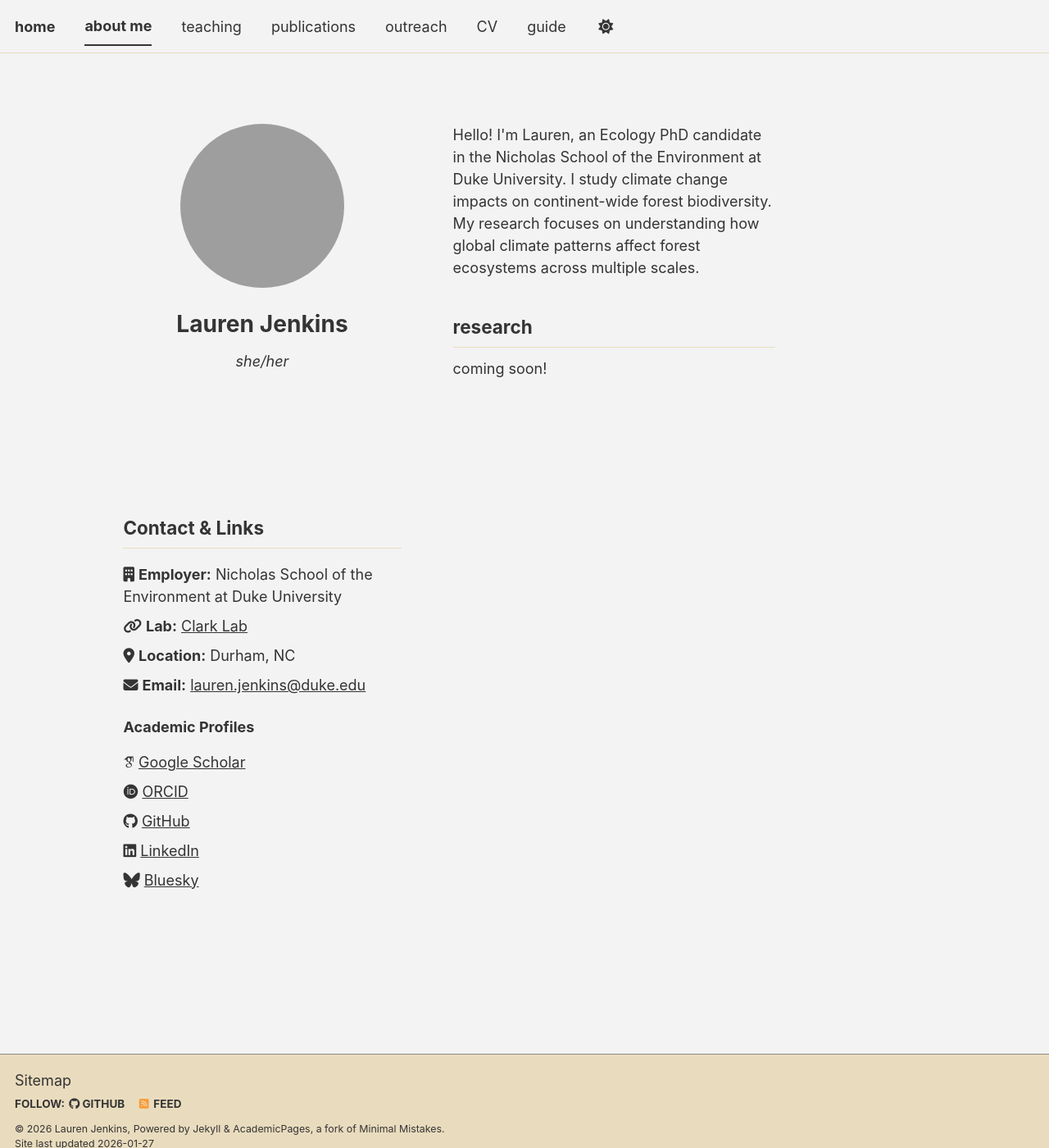
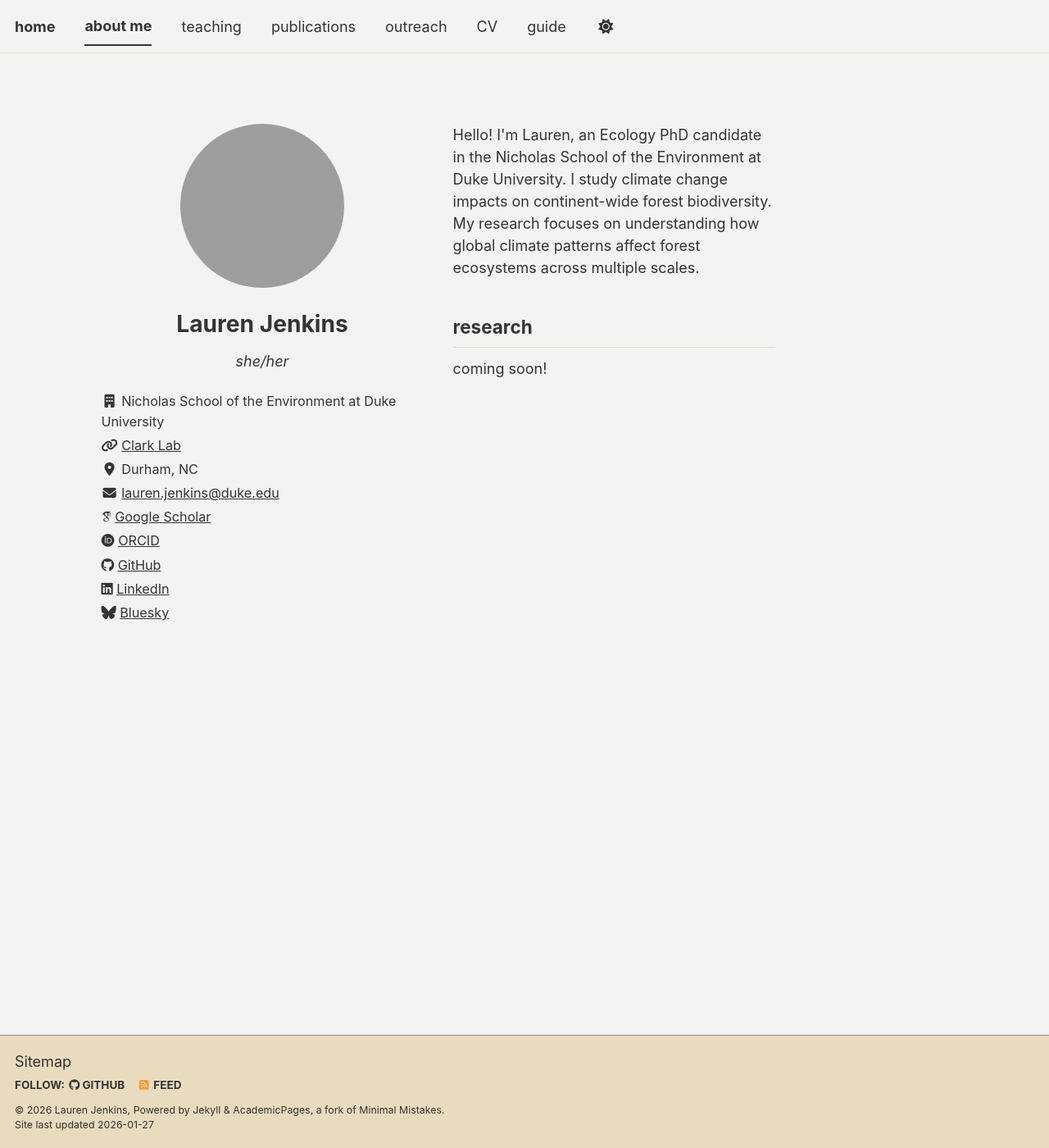
Before and after one commit to jenkinslauren/jenkinslauren.github.io, a Jekyll site: the page built from _pages/about.md, in a window 1280 px wide and 1400 px high. Shown: the whole window at 82% size. Built offline with Jekyll 4.4.1, drawn with Linux system fonts in a browser that asks for light colours; some web fonts are replaced; a script bundle is joined from its source files by our own code; library files that are not in the unit come from our copies; grey boxes are pictures that could not be loaded.

Commit message:
Update about.md

```diff
--- a/_pages/about.md
+++ b/_pages/about.md
@@ -10,6 +10,19 @@ author_profile: false
     <img src="/images/LJ_profile.JPG" alt="Lauren Jenkins" style="width: 200px; height: 200px; border-radius: 50%; object-fit: cover; margin: 0 auto; display: block;">
     <h1 style="text-align: center; margin-top: 1em;">Lauren Jenkins</h1>
     <p style="text-align: center; font-style: italic;">she/her</p>
+
+    <ul style="list-style: none; padding: 0; font-size: 0.9em; margin-top: 1em;">
+      <li style="margin: 0.3em 0;"><i class="fas fa-fw fa-building" aria-hidden="true"></i> Nicholas School of the Environment at Duke University</li>
+      <li style="margin: 0.3em 0;"><i class="fas fa-fw fa-link" aria-hidden="true"></i> <a href="https://sites.nicholas.duke.edu/clarklab/">Clark Lab</a></li>
+      <li style="margin: 0.3em 0;"><i class="fas fa-fw fa-map-marker-alt" aria-hidden="true"></i> Durham, NC</li>
+      <li style="margin: 0.3em 0;"><i class="fas fa-fw fa-envelope" aria-hidden="true"></i> <a href="mailto:lauren.jenkins@duke.edu">lauren.jenkins@duke.edu</a></li>
+      <li style="margin: 0.3em 0;"><i class="ai ai-google-scholar" aria-hidden="true"></i> <a href="https://scholar.google.com/citations?user=83KR35UAAAAJ&hl=en">Google Scholar</a></li>
+      <li style="margin: 0.3em 0;"><i class="ai ai-orcid" aria-hidden="true"></i> <a href="https://orcid.org/0000-0001-6537-575X">ORCID</a></li>
+      <li style="margin: 0.3em 0;"><i class="fab fa-github" aria-hidden="true"></i> <a href="https://github.com/jenkinslauren">GitHub</a></li>
+      <li style="margin: 0.3em 0;"><i class="fab fa-linkedin" aria-hidden="true"></i> <a href="https://linkedin.com/in/jenkins-lauren">LinkedIn</a></li>
+      <li style="margin: 0.3em 0;"><i class="fab fa-bluesky" aria-hidden="true"></i> <a href="https://bsky.app/profile/laurenseestrees">Bluesky</a></li>
+    </ul>
+
   </div>
 
   <div class="about-bio">
@@ -19,23 +32,4 @@ author_profile: false
     <p>coming soon!</p>
   </div>
 
-  <div class="contact-info" style="margin: 2em 0; padding: 1.5em; background: var(--global-toc-bg-color); border-radius: 8px;">
-    <h2>Contact & Links</h2>
-    <ul style="list-style: none; padding: 0;">
-      <li><i class="fas fa-building"></i> <strong>Employer:</strong> Nicholas School of the Environment at Duke University</li>
-      <li><i class="fas fa-link"></i> <strong>Lab:</strong> <a href="https://sites.nicholas.duke.edu/clarklab/">Clark Lab</a></li>
-      <li><i class="fas fa-map-marker-alt"></i> <strong>Location:</strong> Durham, NC</li>
-      <li><i class="fas fa-envelope"></i> <strong>Email:</strong> <a href="mailto:lauren.jenkins@duke.edu">lauren.jenkins@duke.edu</a></li>
-    </ul>
-
-    <h3 style="margin-top: 1.5em;">Academic Profiles</h3>
-    <ul style="list-style: none; padding: 0;">
-      <li><i class="ai ai-google-scholar"></i> <a href="https://scholar.google.com/citations?user=83KR35UAAAAJ&hl=en">Google Scholar</a></li>
-      <li><i class="ai ai-orcid"></i> <a href="https://orcid.org/0000-0001-6537-575X">ORCID</a></li>
-      <li><i class="fab fa-github"></i> <a href="https://github.com/jenkinslauren">GitHub</a></li>
-      <li><i class="fab fa-linkedin"></i> <a href="https://linkedin.com/in/jenkins-lauren">LinkedIn</a></li>
-      <li><i class="fab fa-bluesky"></i> <a href="https://bsky.app/profile/laurenseestrees">Bluesky</a></li>
-    </ul>
-  </div>
-
 </div>
```
